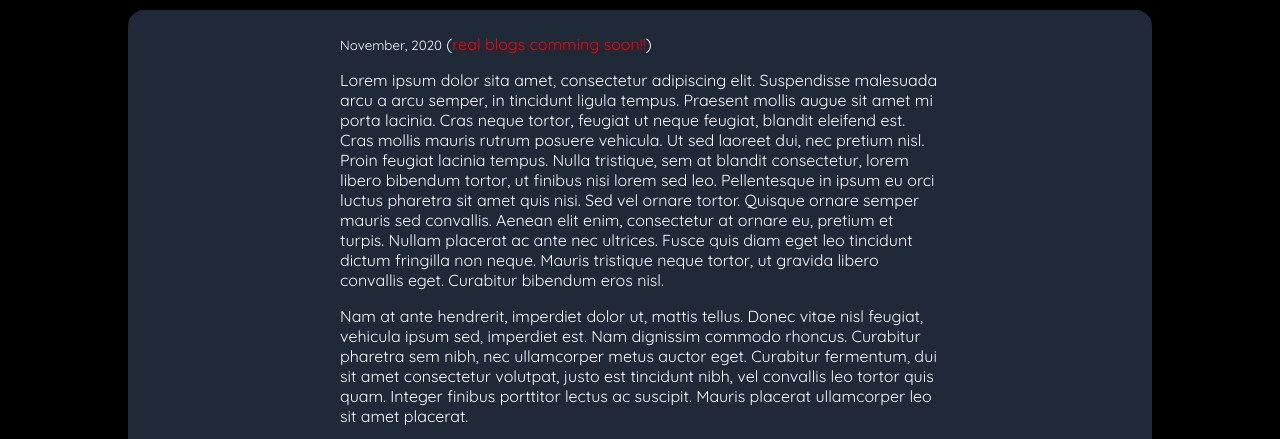
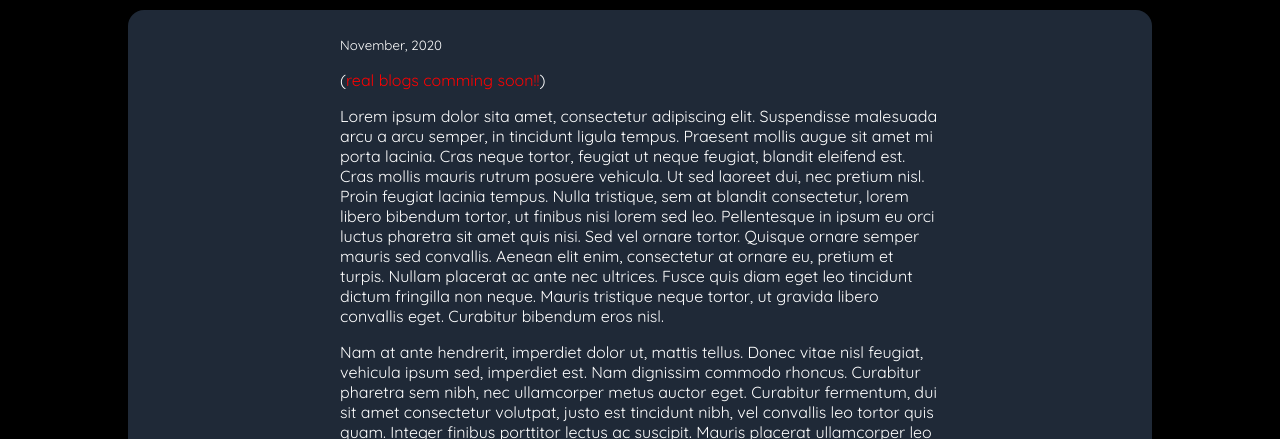
Before and after one commit to suryakannankumbhar/portfolio, a plain HTML site: page blogs/dummy-1.html in a window 1280 px wide. Shown: the part 379-818 px from the top of the page. Drawn offline with Linux system fonts and the light colour scheme.

Commit message:
update - blog update

```diff
--- a/blogs/dummy-1.html
+++ b/blogs/dummy-1.html
@@ -31,7 +31,7 @@
         <div class="container container-center">
 
             <small>November, 2020</small>
-            (<span class="hero-span">real blogs comming soon!!</span>)
+            <p>(<span class="hero-span">real blogs comming soon!!</span>)</p>
             <p>Lorem ipsum dolor sita amet, consectetur adipiscing elit. Suspendisse malesuada arcu a arcu semper, in tincidunt ligula tempus. Praesent mollis augue sit amet mi porta lacinia. Cras neque tortor, feugiat ut neque feugiat, blandit eleifend est. Cras mollis mauris rutrum posuere vehicula. Ut sed laoreet dui, nec pretium nisl. Proin feugiat lacinia tempus. Nulla tristique, sem at blandit consectetur, lorem libero bibendum tortor, ut finibus nisi lorem sed leo. Pellentesque in ipsum eu orci luctus pharetra sit amet quis nisi. Sed vel ornare tortor. Quisque ornare semper mauris sed convallis. Aenean elit enim, consectetur at ornare eu, pretium et turpis. Nullam placerat ac ante nec ultrices. Fusce quis diam eget leo tincidunt dictum fringilla non neque. Mauris tristique neque tortor, ut gravida libero convallis eget. Curabitur bibendum eros nisl.
             </p>
             <p>
```
